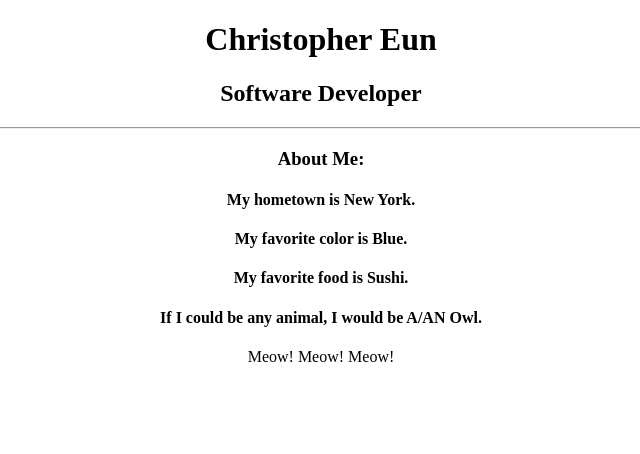
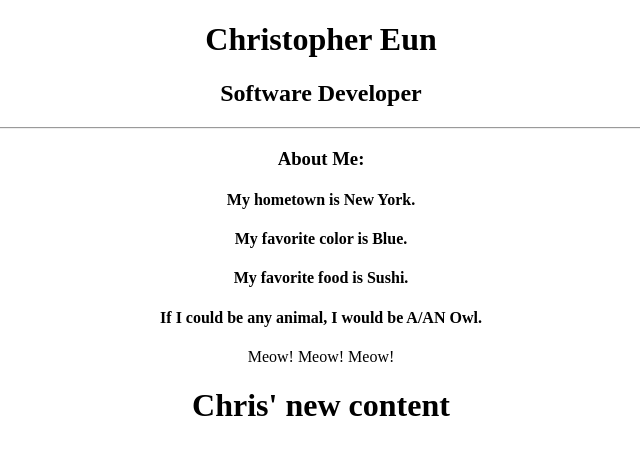
Before and after one commit to chriseun/my-first-repo, a plain HTML site: page index.html in a window 1280 px wide. Shown: the whole page, without its empty margins (319-959 px from the left). Drawn offline with Linux system fonts and the light colour scheme.

Commit message:
Herro update

```diff
--- a/index.html
+++ b/index.html
@@ -16,6 +16,9 @@
 					<h4>My favorite food is Sushi.</h4>
 					<h4>If I could be any animal, I would be A/AN Owl.</h4>
 					<p>Meow! Meow! Meow!</p>
+					<div class="Herro">
+						<h1>Chris' new content</h1>
+					</div>
 			</div>
 		  </body>
 		</html>
```
